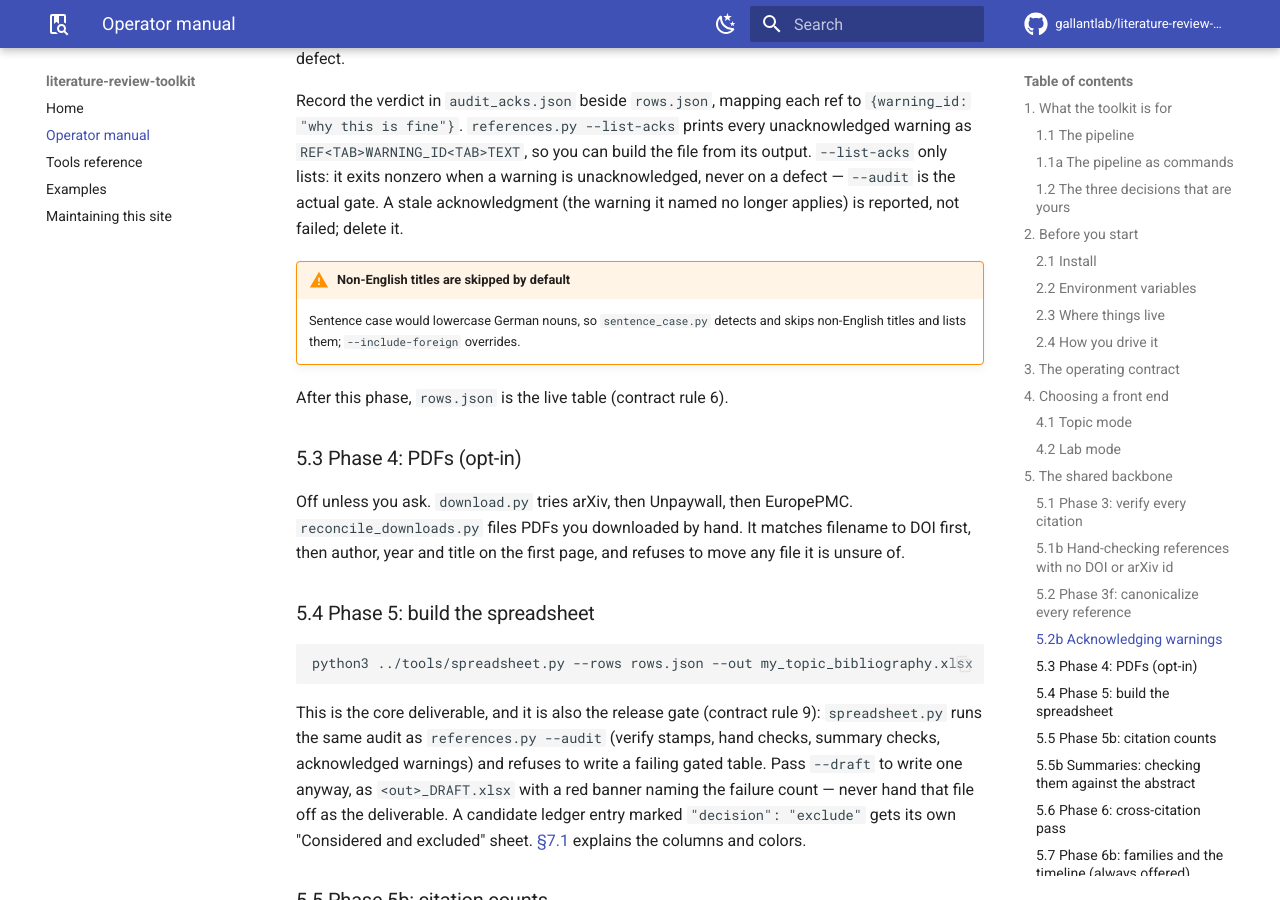
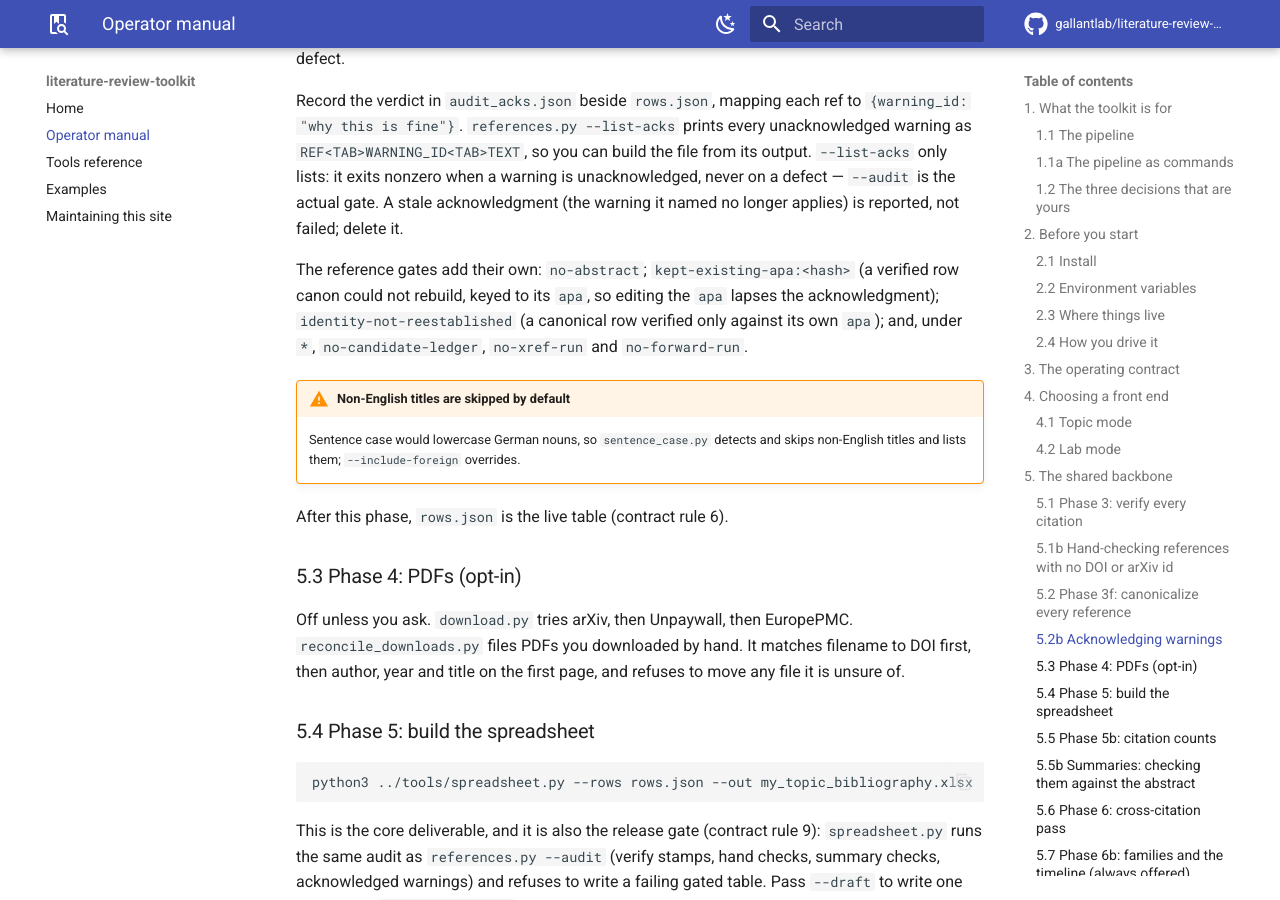
Before and after one commit to gallantlab/literature-review-toolkit, an MkDocs documentation site: the page built from docs/manual.md, in a window 1280 px wide and 900 px high, scrolled down 11135 px. Built offline with MkDocs 1.6.1 and Material for MkDocs 9.7.7, drawn with Linux system fonts in a browser that asks for light colours; comment, search, counter and statistics services are not loaded.

Commit message:
Docs: list the reference gates' warnings and the link/DOI check
Version-Bump: none
Co-Authored-By: Claude Opus 5.5 <noreply@anthropic.com>

```diff
--- a/PLAYBOOK.md
+++ b/PLAYBOOK.md
@@ -453,7 +453,11 @@ fine"}}`); `references.py --list-acks` prints every unacknowledged warning as
 `REF<TAB>WARNING_ID<TAB>TEXT` so you can build the file from it. `--list-acks` only
 lists — it exits nonzero when a warning is unacknowledged, never on a defect;
 `--audit` is the actual gate. A stale acknowledgment (the warning it named no longer
-applies) is reported, not failed; delete it.
+applies) is reported, not failed; delete it. The reference gates add their own: `no-abstract`; `kept-existing-apa:<hash>` (a
+verified row canon could not rebuild, keyed to its `apa`, so editing the `apa`
+lapses the acknowledgment); `identity-not-reestablished` (a canonical row verified
+only against its own `apa`); and, under `*`, `no-candidate-ledger`, `no-xref-run`
+and `no-forward-run`.
 
 **arXiv is read in batches.** Canon prefetches every arXiv-routed id 50 per request,
 3 s apart (`common.arxiv_batch`, shared with verify). Until 2026-09-25 it sent one
--- a/docs/manual.md
+++ b/docs/manual.md
@@ -450,6 +450,12 @@ from its output. `--list-acks` only lists: it exits nonzero when a warning is
 unacknowledged, never on a defect — `--audit` is the actual gate. A stale
 acknowledgment (the warning it named no longer applies) is reported, not failed;
 delete it.
+
+The reference gates add their own: `no-abstract`; `kept-existing-apa:<hash>` (a
+verified row canon could not rebuild, keyed to its `apa`, so editing the `apa`
+lapses the acknowledgment); `identity-not-reestablished` (a canonical row verified
+only against its own `apa`); and, under `*`, `no-candidate-ledger`, `no-xref-run`
+and `no-forward-run`.
 
 !!! warning "Non-English titles are skipped by default"
     Sentence case would lowercase German nouns, so `sentence_case.py` detects and
--- a/docs/tools.md
+++ b/docs/tools.md
@@ -80,8 +80,10 @@ in `tools/README.md` and `PLAYBOOK.md`.
   `apa` — all need a human verdict. `--repair` fixes string damage (markup,
   Unicode hyphens, `?.`) offline, without re-fetching or undoing hand fixes. Canon
   stamps rows with `canonical_at`, which `common.write_rows` refuses to overwrite;
-  `--repair` stamps it only on a legacy (ungated) table.
-  A row whose fetch fails twice is named and the run exits 1; `--only` rebuilds
+  `--repair` stamps it only on a legacy (ungated) table. On a gated table the
+  audit also fails a doi.org `link` that disagrees with the row's DOI
+  (`link-doi-mismatch`), and a DOI CrossRef does not have is reported as "DOI
+  does not exist". A row whose fetch fails twice is named and the run exits 1; `--only` rebuilds
   just the named rows. `--list-acks` prints every unacknowledged warning as
   `REF<TAB>WARNING_ID<TAB>TEXT` and exits nonzero only on those — never on a
   defect; `--audit` is the actual gate.
```
